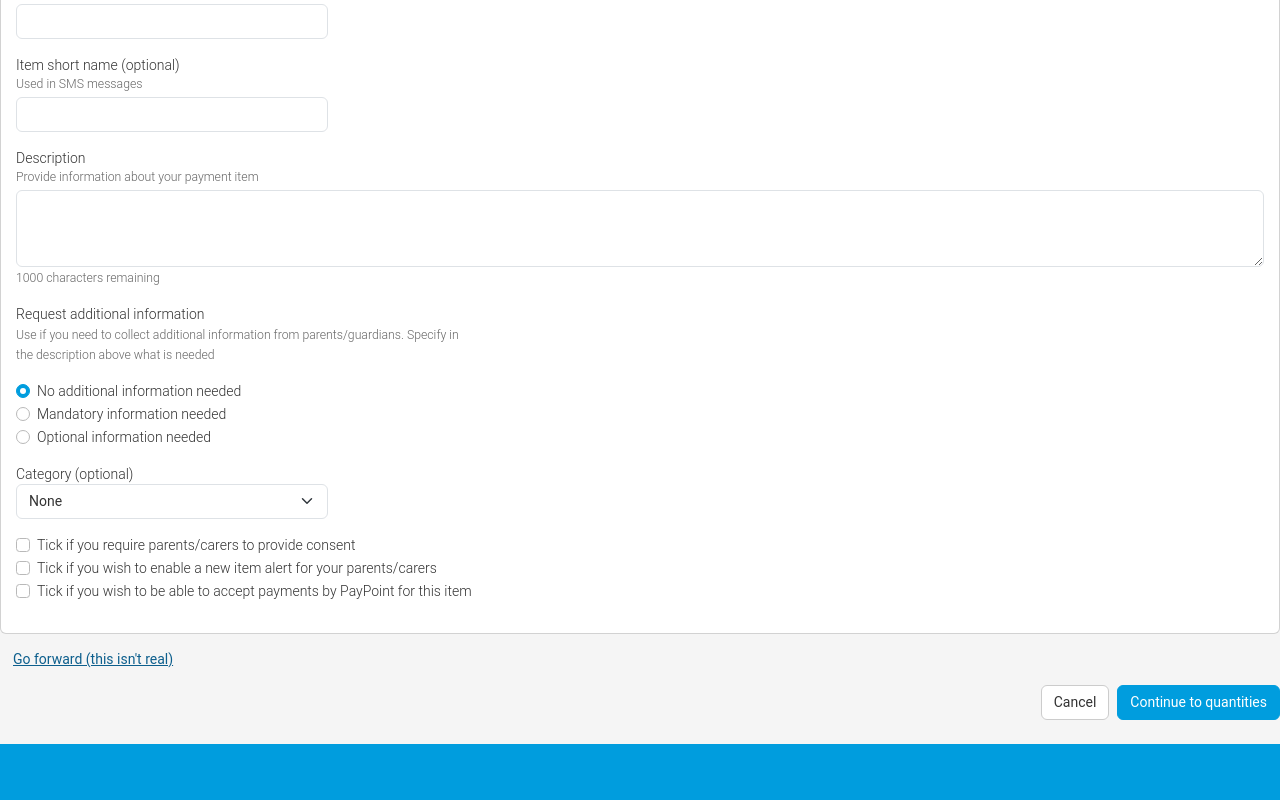
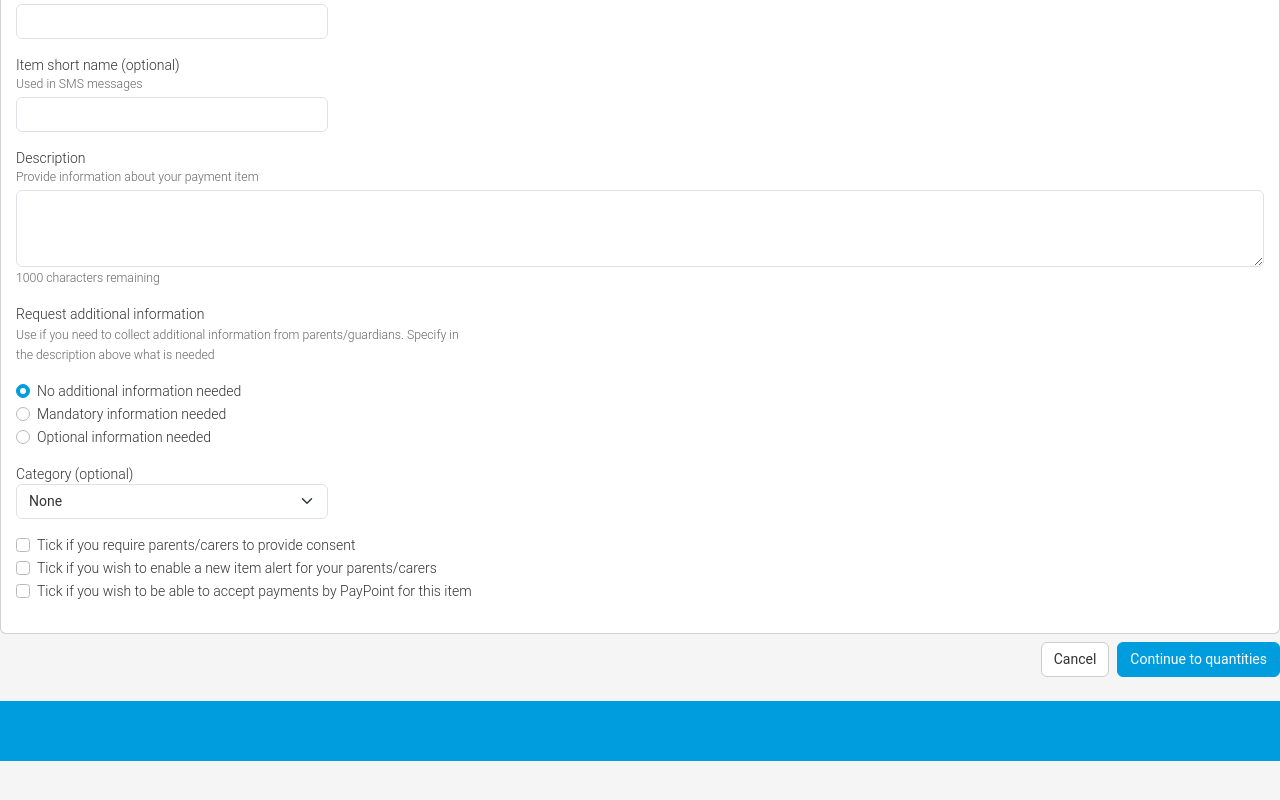
Before and after one commit to ryanglennsmith/poc-pi-ng, an Angular app: page /details in a window 1280 px wide. Shown: the part 426-1226 px from the top of the page. After the commit the page ends 1187 px from the top, so only its background shows below. Built offline with nearby package versions, Linux system fonts and the light colour scheme.

Commit message:
some cleanup

```diff
--- a/src/app/pages/costs-page/costs-page.component.html
+++ b/src/app/pages/costs-page/costs-page.component.html
@@ -280,10 +280,6 @@
 
   <div class="trips-buttons">
     <div class="text-start">
-      <!-- TODO delete this -->
-      <button class="btn btn-link mt-2" type="button" (click)="goForward()">
-        Go forward (this isn't real)
-      </button>
       <button class="btn btn-link mt-2" type="button" (click)="goBack()">
         Back
       </button>
--- a/src/app/pages/costs-page/costs-page.component.ts
+++ b/src/app/pages/costs-page/costs-page.component.ts
@@ -88,10 +88,6 @@ export class CostsPageComponent implements OnInit {
     return null;
   };
 
-  //TODO delete this
-  goForward = () => {
-    this.router.navigate(['/people']);
-  };
   goBack = () => {
     this.router.navigate(['/quantities']);
   };
--- a/src/app/pages/details-page/details-page.component.html
+++ b/src/app/pages/details-page/details-page.component.html
@@ -150,12 +150,7 @@
       </div>
     </div>
   </div>
-  <!-- TODO delete this -->
-  <div class="text-start">
-    <button class="btn btn-link mt-2" type="button" (click)="goForward()">
-      Go forward (this isn't real)
-    </button>
-  </div>
+
   <div class="text-end">
     <button
       type="button"
--- a/src/app/pages/details-page/details-page.component.ts
+++ b/src/app/pages/details-page/details-page.component.ts
@@ -71,7 +71,4 @@ export class DetailsPageComponent implements OnInit {
   get description() {
     return this.paymentItemForm!.get('description');
   }
-  goForward = () => {
-    this.router.navigate(['/quantities']);
-  };
 }
--- a/src/app/pages/people-page/people-page.component.html
+++ b/src/app/pages/people-page/people-page.component.html
@@ -22,7 +22,7 @@
   }
   <div class="trips-buttons">
     <div class="text-start">
-      <button class="btn btn-link mt-2">Back</button>
+      <button class="btn btn-link mt-2" (click)="goBack()">Back</button>
     </div>
     <div class="text-end">
       <button
--- a/src/app/pages/people-page/people-page.component.ts
+++ b/src/app/pages/people-page/people-page.component.ts
@@ -6,6 +6,7 @@ import { ExitModalService } from '../../services/exit-modal.service';
 import { AddModalComponent } from '../../components/add-modal/add-modal.component';
 import { MockBackendService } from '../../services/mock-backend.service';
 import { FormContextService } from '../../services/form-context.service';
+import { Router } from '@angular/router';
 
 @Component({
   selector: 'app-people-page',
@@ -24,7 +25,8 @@ export class PeoplePageComponent {
     private formBuilder: FormBuilder,
     public modalService: ExitModalService,
     public backend: MockBackendService,
-    public formCtxSvc: FormContextService
+    public formCtxSvc: FormContextService,
+    private router: Router
   ) {
     this.peopleForm = this.formBuilder.group({});
   }
@@ -49,4 +51,7 @@ export class PeoplePageComponent {
   get showGlobalValue() {
     return this.showGlobal;
   }
+  goBack = () => {
+    this.router.navigate(['/costs']);
+  };
 }
--- a/src/app/pages/preview-page/preview-page.component.html
+++ b/src/app/pages/preview-page/preview-page.component.html
@@ -123,7 +123,7 @@
 <!-- !isPublished && ( -->
 <div class="trips-buttons">
   <div class="text-start">
-    <button class="btn btn-link mt-2">Back</button>
+    <button class="btn btn-link mt-2" (click)="goBack()">Back</button>
   </div>
   <div class="text-end">
     <button
--- a/src/app/pages/preview-page/preview-page.component.ts
+++ b/src/app/pages/preview-page/preview-page.component.ts
@@ -31,4 +31,7 @@ export class PreviewPageComponent implements OnInit {
   goto = (route: string) => {
     this.router.navigate([route]);
   };
+  goBack = () => {
+    this.router.navigate(['/people']);
+  };
 }
--- a/src/app/pages/quantities-page/quantities-page.component.html
+++ b/src/app/pages/quantities-page/quantities-page.component.html
@@ -156,10 +156,6 @@
       <button class="btn btn-link mt-2" type="button" (click)="goBack()">
         Back
       </button>
-      <!-- TODO delete this -->
-      <button class="btn btn-link mt-2" type="button" (click)="goForward()">
-        Go forward (this isn't real)
-      </button>
     </div>
 
     <div class="text-end">
--- a/src/app/pages/quantities-page/quantities-page.component.ts
+++ b/src/app/pages/quantities-page/quantities-page.component.ts
@@ -144,10 +144,7 @@ export class QuantitiesPageComponent implements OnInit {
   get maximumOption() {
     return this.quantitiesForm.get('maximum');
   }
-  //TODO delete this
-  goForward = () => {
-    this.router.navigate(['/costs']);
-  };
+
   goBack = () => {
     this.router.navigate(['/details']);
   };
```
